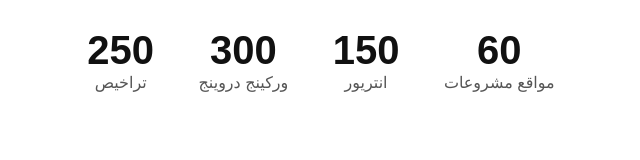
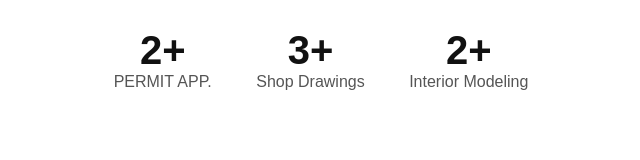
Before and after one commit to mo-agamey/my-counter, a plain HTML site: page index.html in a window 1280 px wide. Shown: the whole page, without its empty margins (319-959 px from the left). Drawn offline with Linux system fonts and the light colour scheme.

Commit message:
Add files via upload

```diff
--- a/index.html
+++ b/index.html
@@ -13,21 +13,18 @@
 <body>
 
   <div class="counter-box">
-    <div class="number" data-target="250">0</div>
-    <div class="label">تراخيص</div>
+    <div class="number" data-target="200">0</div>
+    <div class="label">PERMIT APP.</div>
   </div>
   <div class="counter-box">
     <div class="number" data-target="300">0</div>
-    <div class="label">وركينج دروينج</div>
+    <div class="label">Shop Drawings</div>
   </div>
   <div class="counter-box">
     <div class="number" data-target="150">0</div>
-    <div class="label">انتريور</div>
+    <div class="label">Interior Modeling</div>
   </div>
-  <div class="counter-box">
-    <div class="number" data-target="60">0</div>
-    <div class="label">مواقع مشروعات</div>
-  </div>
+
 
   <script>
     const counters = document.querySelectorAll('.number');
@@ -38,7 +35,9 @@
         const current = +counter.innerText;
         const increment = Math.ceil(target / 100);
         if (current < target) {
-          counter.innerText = Math.min(current + increment, target);
+          const newValue = Math.min(current + increment, target);
+          counter.innerText = newValue + "+";
+
           setTimeout(updateCounter, 20);
         }
       };
```
